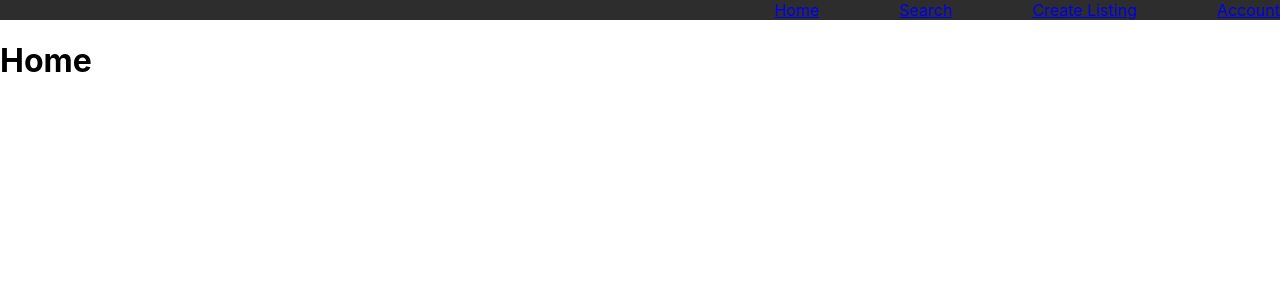
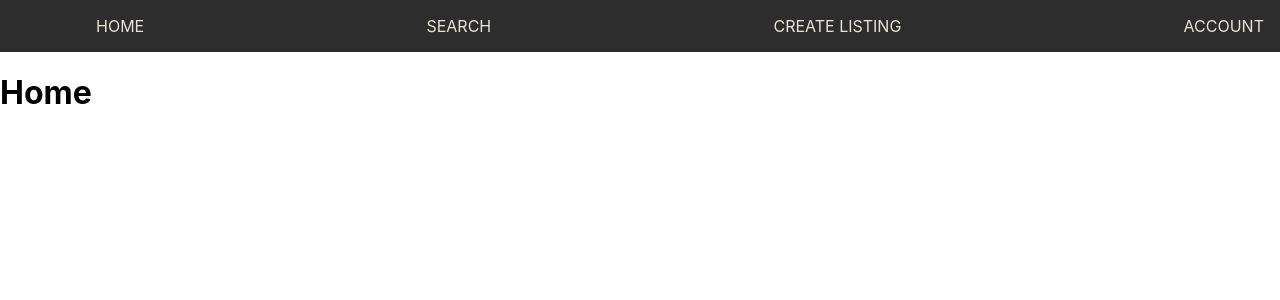
Before and after one commit to kyleanthony8/SpaceCommerce-FrontEnd, a React (Create React App) app in the folder client/: page / in a window 1280 px wide. Shown: the top 300 px of the page. Built offline with nearby package versions, Linux system fonts and the light colour scheme.

Commit message:
nav v1 done

```diff
--- a/client/src/components/NavBar/NavBar.css
+++ b/client/src/components/NavBar/NavBar.css
@@ -1,9 +1,23 @@
-.navBar {
+nav {
   display: flex;
-  justify-content: flex-end;
-  width: 100vw;
-  gap: 5rem;
-  padding-right: 1rem;
+  width: 100%;
+  top: 0;
   background-color: rgba(45, 45, 45, 1);
-  color: whitesmoke;
+  justify-content: space-between;
 }
+
+.navLinks {
+  color: #e9e3d5;
+  margin: 0 0 0 80px;
+  padding: 1rem;
+  text-transform: uppercase;
+}
+
+.home  {
+  justify-self: left;
+  align-self: left;
+}
+
+nav > a {
+  text-decoration: none;
+ }
--- a/client/src/components/NavBar/NavBar.jsx
+++ b/client/src/components/NavBar/NavBar.jsx
@@ -1,22 +1,22 @@
 import './NavBar.css';
-import { Link } from "react-router-dom";
+import { NavLink } from "react-router-dom";
 
 function NavBar() {
   return (
-    <div className="navBar">
-      <Link to="/">
-        <div>Home</div>
-      </Link>
-      <Link to="/search">
-        <div>Search</div>
-      </Link>
-      <Link to="/createListing">
-        <div>Create Listing</div>
-      </Link>
-      <Link to="/account">
-        <div>Account</div>
-      </Link>
-    </div>
+    <nav>
+      <NavLink to="/">
+        <div className="navLinks home">Home</div>
+      </NavLink>
+      <NavLink to="/search">
+        <div className="navLinks">Search</div>
+      </NavLink>
+      <NavLink to="/createListing">
+        <div className="navLinks">Create Listing</div>
+      </NavLink>
+      <NavLink to="/account">
+        <div className="navLinks">Account</div>
+      </NavLink>
+    </nav>
   );
 }
 
--- a/client/src/index.js
+++ b/client/src/index.js
@@ -4,15 +4,13 @@ import { BrowserRouter as Router } from "react-router-dom";
 import "./index.css";
 import App from "./App";
 import reportWebVitals from "./reportWebVitals";
-import store from "./app/store.js";
-import { Provider } from "react-redux";
+// import store from "./app/store.js";
+// import { Provider } from "react-redux";
 
 const root = ReactDOM.createRoot(document.getElementById("root"));
 root.render(
   <Router>
-    <Provider store={store}>
       <App />
-    </Provider>
   </Router>
 );
 
```
